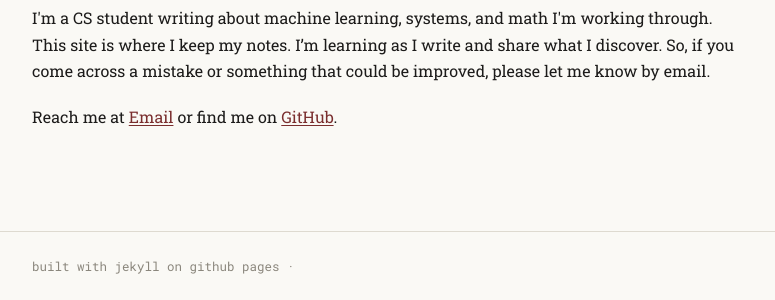
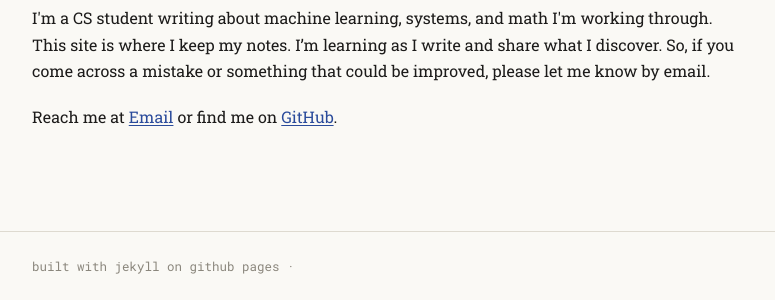
Before and after one commit to adarsh-s-kamatagi/adarsh-s-kamatagi.github.io, a Jekyll site: the page built from about.md, in a window 1280 px wide. Shown: the part 157-457 px from the top of the page, without its empty margins (252-1027 px from the left). Built offline with Jekyll 4.4.1, drawn with Linux system fonts in a browser that asks for light colours; nearby versions of some CDN libraries.

Commit message:
Change accent colors in style.css

```diff
--- a/assets/css/style.css
+++ b/assets/css/style.css
@@ -8,8 +8,8 @@
   --ink: #1c1b1a;
   --ink-soft: #5c5952;
   --ink-faint: #8a867c;
-  --accent: #7a2e2e;
---accent-soft: #f3e8e6;
+  --accent: #2a4b9b;
+--accent-soft: #e7ecf7;
   --gold: #b08b2e;
   --rule: #dedad0;
   --code-bg: #f1efe8;
@@ -27,8 +27,8 @@
   --ink: #e8e6df;
   --ink-soft: #a5a196;
   --ink-faint: #706c62;
- --accent: #d4897a;
---accent-soft: #3a2320;
+--accent: #7f9ce8;
+--accent-soft: #232c40;
   --gold: #d3ac52;
   --rule: #34363a;
   --code-bg: #202225;
```
